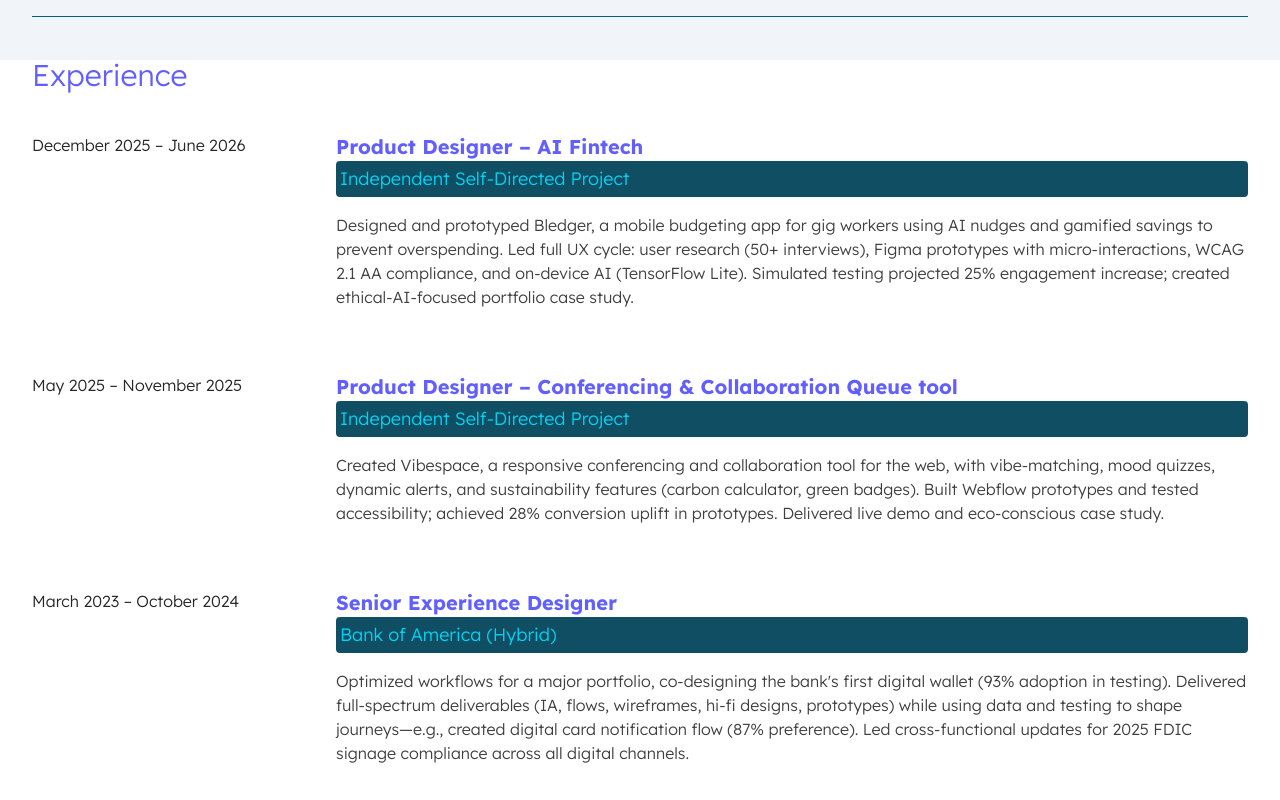
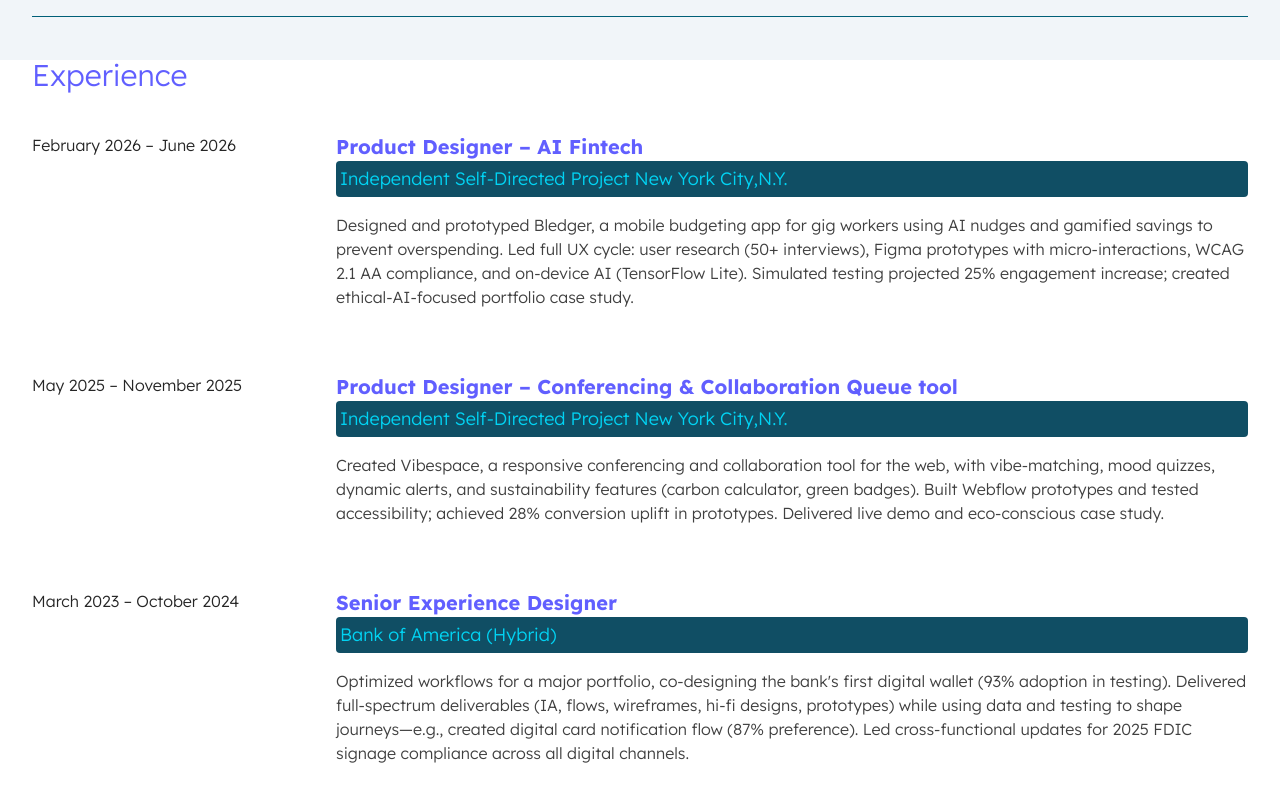
Before and after one commit to mjk-hudson/my_portfolio, a React (Vite) app: page /#/about in a window 1280 px wide. Shown: the part 740-1540 px from the top of the page. Built offline with nearby package versions, Linux system fonts and the light colour scheme; a web font is replaced by a local one.

Commit message:
Updated about section for recent resume changes

```diff
--- a/src/components/DataIndex.js
+++ b/src/components/DataIndex.js
@@ -19,15 +19,15 @@
 
 export const Experience= [
   {
-    dateRange: "December 2025 – June 2026",
+    dateRange: "February 2026 – June 2026",
     role: "Product Designer – AI Fintech",
-    company: "Independent Self-Directed Project",
+    company: "Independent Self-Directed Project New York City,N.Y.",
     description: "Designed and prototyped Bledger, a mobile budgeting app for gig workers using AI nudges and gamified savings to prevent overspending. Led full UX cycle: user research (50+ interviews), Figma prototypes with micro-interactions, WCAG 2.1 AA compliance, and on-device AI (TensorFlow Lite). Simulated testing projected 25% engagement increase; created ethical-AI-focused portfolio case study."
   },
   {
     dateRange: "May 2025 – November 2025",
     role: "Product Designer – Conferencing & Collaboration Queue tool",
-    company: "Independent Self-Directed Project",
+    company: "Independent Self-Directed Project New York City,N.Y.",
     description: "Created Vibespace, a responsive conferencing and collaboration tool for the web, with vibe-matching, mood quizzes, dynamic alerts, and sustainability features (carbon calculator, green badges). Built Webflow prototypes and tested accessibility; achieved 28% conversion uplift in prototypes. Delivered live demo and eco-conscious case study."
   },
   // {
@@ -42,7 +42,7 @@
   {
     dateRange: "June 2022 – August 2022",
     role: "UX Designer - Social Good and Community Engagement application",
-    company: "Independent Self-Directed Project",
+    company: "Independent Self-Directed Project New York City,N.Y.",
     description: "Designed responsive website for location-based community space discovery, generating 500+ user interest in 3 months. Managed Lean UX process (journeys, sketches, prototypes, studies); A/B tested with 6 participants to achieve 30% NPS increase and strong case study."
   }
 ];
```
